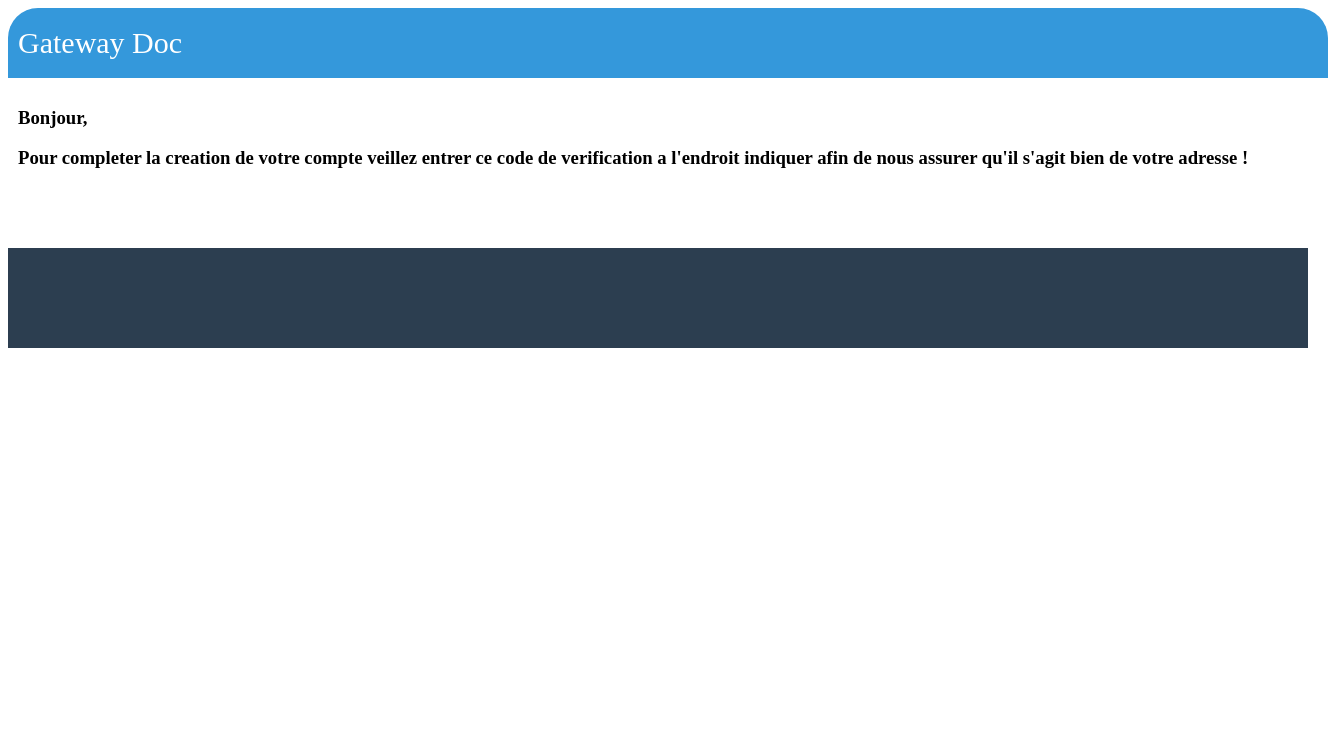
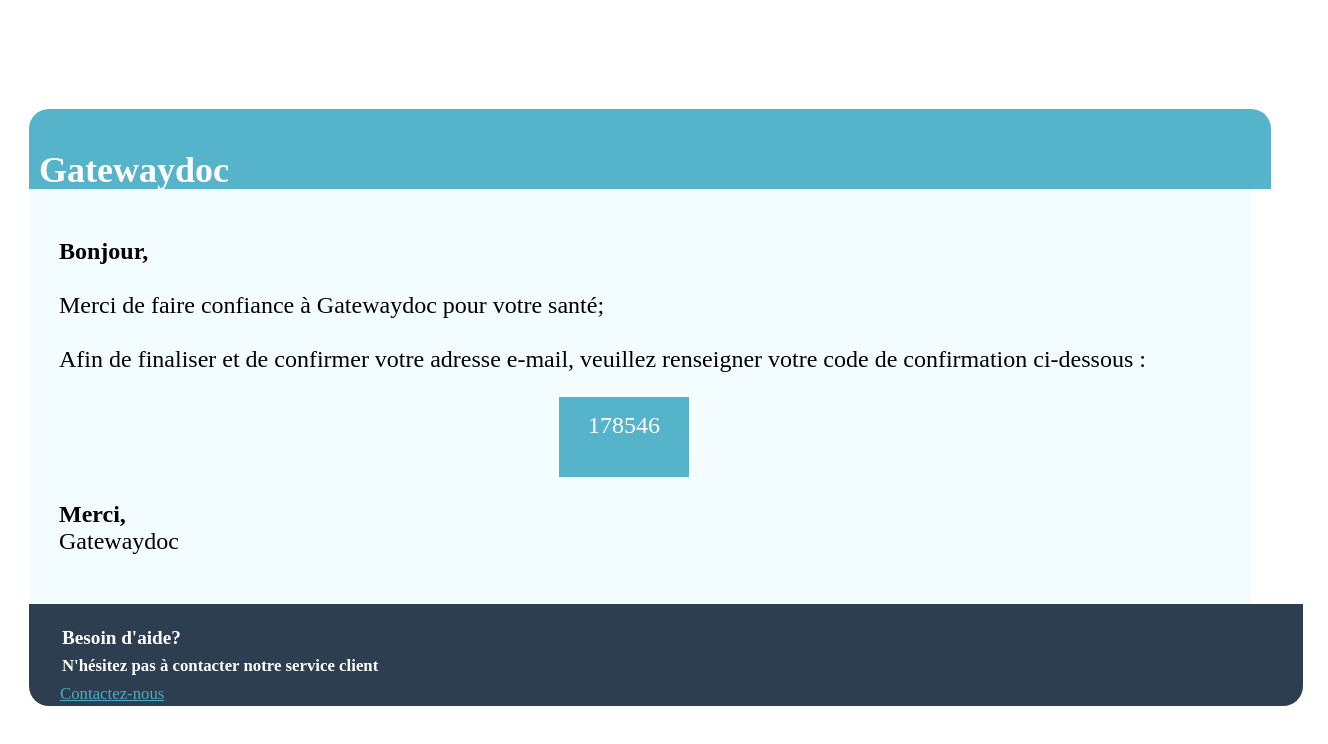
Before and after one commit to tiemeni/marque-blanche-BO-backnd, a website: page public/mailTemplate.ejs in a window 1280 px wide. Shown: the whole page, 1328 px wide, since content can reach past the window. Drawn offline with nearby package versions, Linux system fonts and the light colour scheme; files that its build step writes are made by us from their sources.

Commit message:
some chage on temp

```diff
--- a/public/mailTemplate.ejs
+++ b/public/mailTemplate.ejs
@@ -1,86 +1,56 @@
 <!DOCTYPE html>
 <html lang="en">
-  <head>
-    <meta charset="UTF-8" />
-    <meta http-equiv="X-UA-Compatible" content="IE=edge" />
-    <meta name="viewport" content="width=device-width, initial-scale=1.0" />
-    <title>Document</title>
-    <style>
-      td {
-        width: 500px;
-        font-size: 20px;
-        text-align: center;
-        height: 50px;
-      }
-      table {
-        border: 1px solid black;
-      }
-    </style>
-  </head>
-  <body>
-    <div
-      style="
-        width: 1300px;
-        display: flex;
-        flex-direction: row;
-        justify-content: center;
-      "
-    >
-      <div style="width: 100%; height: 470px">
-        <div
-          style="
-            height: 50px;
-            width: 100%;
-            border-top-left-radius: 30px;
-            border-top-right-radius: 30px;
-            background-color: #3498db;
-            padding: 10px;
-            display: flex;
-            flex-direction: row;
-            align-items: center;
-            font-size: 30px;
-            color: white;
-            padding-top: 10px;
-          "
-        >
-          <!-- <img
-            src="https://img.freepik.com/premium-vector/bell-icon-notification-bell-vector-icon_564974-1243.jpg?w=2000"
-            alt=""
-            height="50px"
-            width="50px"
-            srcset=""
-          /> -->
-          <div
-            style="
-              display: flex;
-              height: 100%;
-              width: 100%;
-              flex-direction: column;
-              justify-content: center;
-            "
-          >
-            Gateway Doc
-          </div>
-          <!-- <img
-            src="https://img.freepik.com/premium-vector/bell-icon-notification-bell-vector-icon_564974-1243.jpg?w=2000"
-            alt=""
-            height="50px"
-            srcset=""
-          /> -->
+<head>
+    <meta charset="UTF-8">
+    <meta name="viewport" content="width=device-width, initial-scale=1.0">
+    <title>Gatewaydoc Mail Template</title>
+
+</head>
+<body style="padding: 20px;font-family: 'Times New Roman', Times, serif;font-weight: 400; font-size: 1.5em;">
+    <section class="main" style="margin-top: 80px;border: 1px solid transparent; " >
+        <div class="first" style="padding: 10px; width: 100%; height: 60px; background-color: rgba(79, 177, 201, 0.966); border-radius: 20px 20px 0px 0px;">
+            <h1 style="color: white; font-family: 'Times New Roman', Times, serif;">Gatewaydoc</h1>
         </div>
-        <div style="width: 100%; height: 150px; padding: 10px;">
-          <h3>Bonjour,</h3>
-          <h3>
-            Pour completer la creation de votre compte veillez entrer ce code de
-            verification a l'endroit indiquer afin de nous assurer qu'il
-            s'agit bien de votre adresse !
-          </h3>
-          <h3 style="text-align: center; font-size: 30px;"><%= code %></h3>
+        <div class="second" style="padding: 25px; padding-left: 30px; background-color: rgba(5, 199, 247, 0.048);">
+            <p class="body">
+                <span class="title" style="font-weight: bold;">Bonjour,<br><br></span>
+                Merci de faire confiance à Gatewaydoc pour votre santé;<br><br>
+                Afin de finaliser et de confirmer votre adresse e-mail,
+                veuillez renseigner votre code de confirmation ci-dessous :<br>
+                <div class="code" style="width: 100px; height: 50px; padding: 15px; margin-top: 20px; margin-left: 500px; background-color:  rgba(79, 177, 201, 0.966); color: white; text-align: center;
+                    @media screen and (min-width: 481px) {
+
+                    .main{
+                        width: 100%;
+                    }
+                    .code{
+                        margin-left: 50px;
+                        margin-bottom: 15px;
+                    }
+                  }
+                  @media screen and (max-width: 480px) {
+                    .main{
+                        width: 100%;
+
+                    }
+                    .code{
+                        margin-left: 0px;
+                        margin-bottom: 15px;
+                    }
+
+                }
+                  ">178546<br></div>
+            </p>
+            <p class="footer" >
+                <span class="merci" style="font-weight: bold;">Merci,<br></span>
+                Gatewaydoc
+            </p>
         </div>
-        <div
-          style="width: 100%; height: 100px; background-color: #2c3e50"
-        ></div>
-      </div>
-    </div>
-  </body>
+        <div class="last" style="padding: 20px; padding-left: 30px; background-color:#2c3e50; color: white; border: 1px solid transparent; width: 100%; height: 60px;border-radius: 0px 0px 20px 20px;  ">
+            <h4 style="font-size: 0.8em; margin: 2px;">Besoin d'aide?</h4>
+            <h6 style="padding-top: 5px; font-size: 0.7em; margin: 2px;">N'hésitez pas à contacter notre service client</h6>
+            <a href="https://www.gatewaydoc.com/contact" style="font-size: 0.7em; color: rgba(79, 177, 201, 0.966);">Contactez-nous</a>
+        </div>
+    </section>
+</body>
 </html>
```
